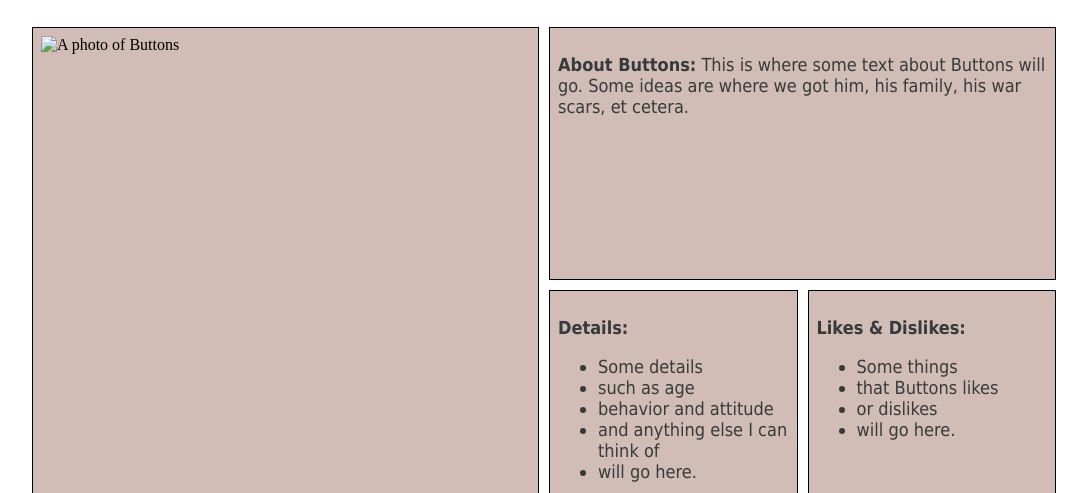
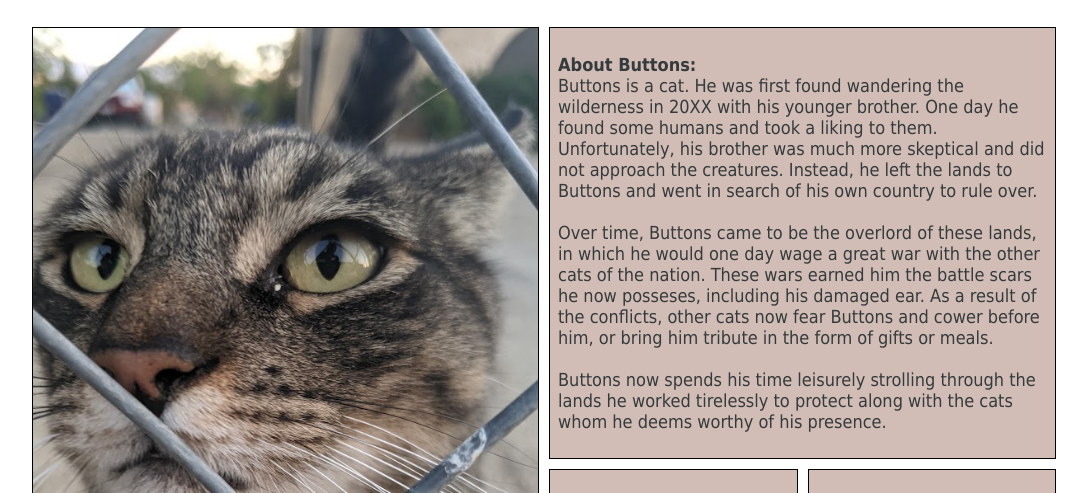
Before and after one commit to Voduu/buttons, a plain HTML site: page index.html in a window 1280 px wide. Shown: the part 295-788 px from the top of the page, without its empty margins (96-1183 px from the left). Drawn offline with Linux system fonts and the light colour scheme.

Commit message:
began adding photos, details on home page

```diff
--- a/index.html
+++ b/index.html
@@ -19,32 +19,50 @@
 
         <div class="home-grid">
             <div class="home-grid-item grid-item-1">
-                <img src="photos/buttons-home.png"
+                <img src="img/buttons-home.jpg"
                      alt="A photo of Buttons">
             </div>
             <div class="home-grid-item grid-item-2">
-                <p><strong>About Buttons:</strong>
-                   This is where some text about Buttons will go. Some ideas
-                   are where we got him, his family, his war scars, et cetera.
+                <p><strong>About Buttons:<br></strong>
+                    Buttons is a cat. He was first found wandering the
+                    wilderness in 20XX with his younger brother. One day he
+                    found some humans and took a liking to them. Unfortunately,
+                    his brother was much more skeptical and did not approach
+                    the creatures. Instead, he left the lands to Buttons and
+                    went in search of his own country to rule over.<br><br>Over
+                    time, Buttons came to be the overlord of these lands, in
+                    which he would one day wage a great war with the other cats
+                    of the nation. These wars earned him the battle scars he
+                    now posseses, including his damaged ear. As a result of the
+                    conflicts, other cats now fear Buttons and cower before
+                    him, or bring him tribute in the form of gifts or meals.<br>
+                    <br>Buttons now spends his time leisurely strolling
+                    through the lands he worked tirelessly to protect along
+                    with the cats whom he deems worthy of his presence.
                 </p>
             </div>
             <div class="home-grid-item grid-item-3">
                 <p><strong>Details:</strong></p>
                 <ul>
-                    <li>Some details</li>
-                    <li>such as age</li>
-                    <li>behavior and attitude</li>
-                    <li>and anything else I can think of</li>
-                    <li>will go here.</li>
+                    <li>X years old</li>
+                    <li>27-year war veteran</li>
+                    <li>Brown with black stripes</li>
+                    <li>Sleepy</li>
+                    <li>Odd feet obsession</li>
                 </ul>
             </div>
             <div class="home-grid-item grid-item-4">
-                <p><strong>Likes & Dislikes:</strong></p>
+                <p><strong>Likes:</strong></p>
                 <ul>
-                    <li>Some things</li>
-                    <li>that Buttons likes</li>
-                    <li>or dislikes</li>
-                    <li>will go here.</li>
+                    <li>Head scratches</li>
+                    <li>Sleep</li>
+                    <li>Head scratches</li>
+                    <li>Naps</li>
+                    <li>Tuna</li>
+                </ul>
+                <p><strong>Dislikes:</strong></p>
+                <ul>
+                    <li>Not getting any of the above</li>
                 </ul>
             </div>
         </div>
--- a/styles.css
+++ b/styles.css
@@ -20,6 +20,10 @@ h2 {
     font-family: Verdana, Arial, sans-serif;
     font-size: 36px;
     font-weight: bold;
+}
+
+img {
+    border: 1px solid black;
 }
 
 p, ul, textarea,
@@ -58,13 +62,24 @@ p, ul, textarea,
     display: grid;
     gap: 10px;
     grid-template-columns: repeat(4, 1fr);
-    grid-template-rows: 1fr 2fr;
+    grid-template-rows: 1fr 1fr;
     height: inherit;
 }
 
 .home-grid .grid-item-1 {
+    background-color: inherit;
+    border: none;
     grid-column: 1 / 3;
     grid-row: 1 / 3;
+    padding: 0px;
+
+}
+
+.home-grid img {
+    border: 1px solid black;
+    height: 766px;
+    object-fit: cover;
+    width: 505px;
 }
 
 .home-grid .grid-item-2 {
```
Also changed, not shown: img/buttons-home.jpg (added), img/buttons-websites.jpg (added), 1 other file.
